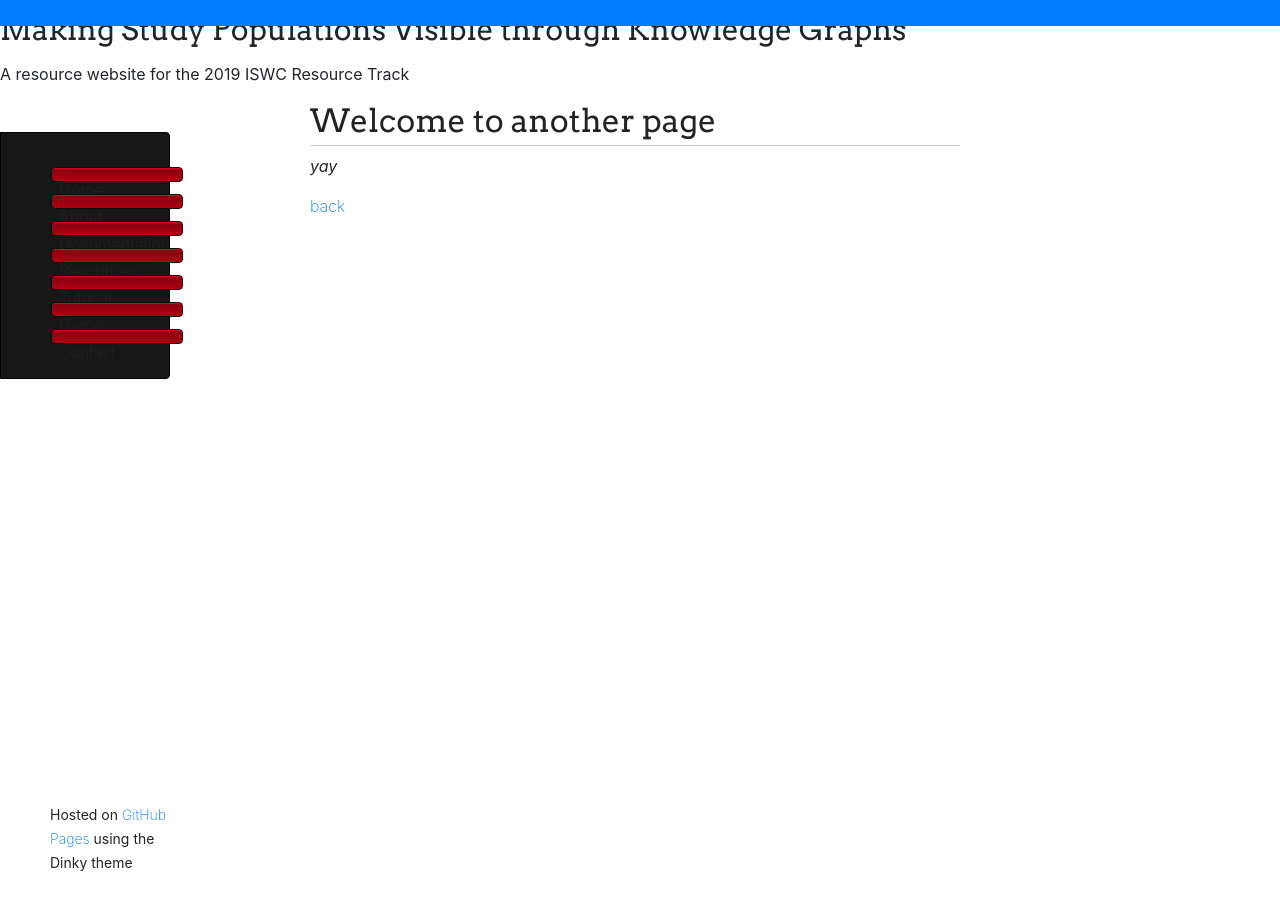
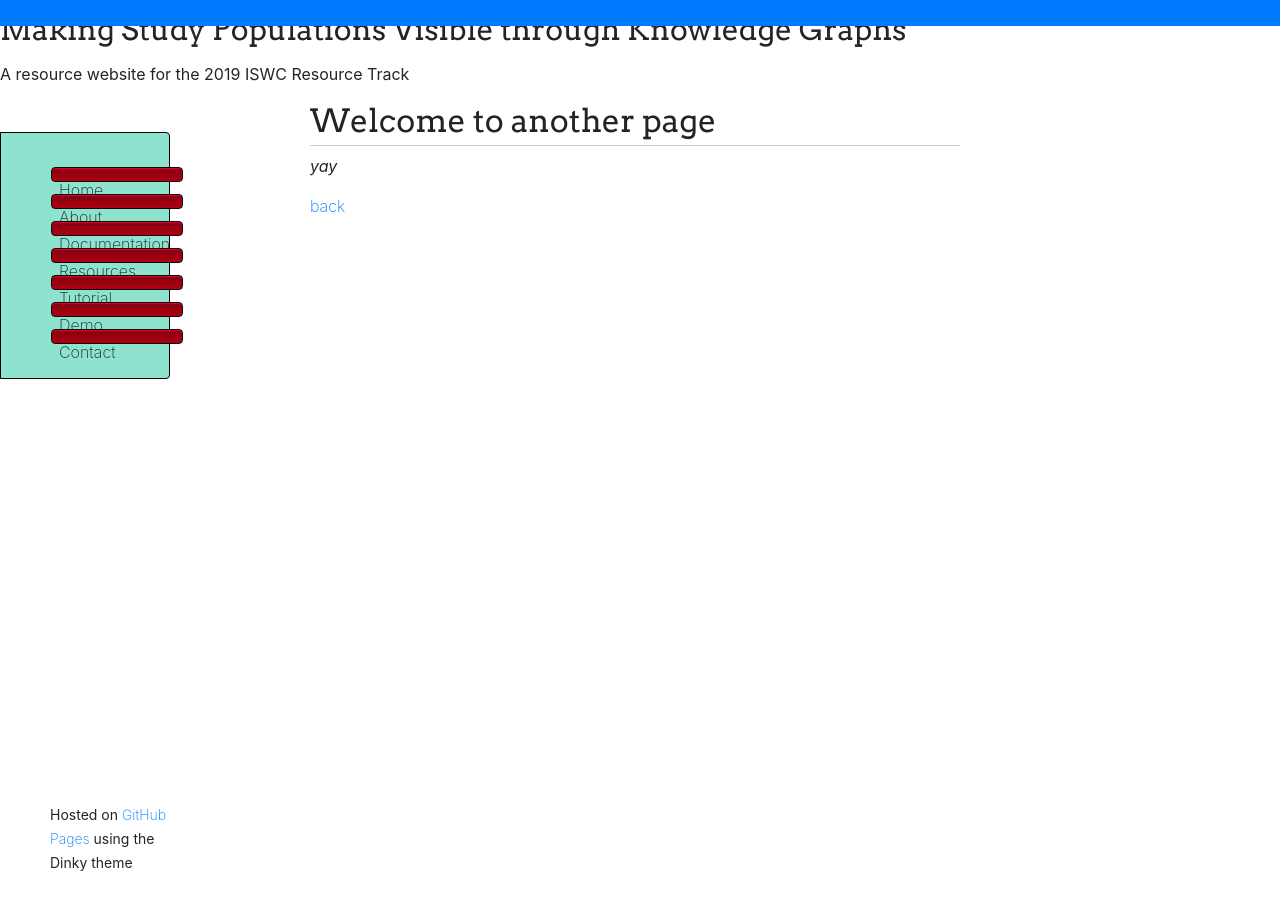
Before and after one commit to tetherless-world/study-cohort-ontology, a Jekyll site: the page built from another-page.md, in a window 1280 px wide. Built offline with Jekyll 4.4.1, drawn with Linux system fonts in a browser that asks for light colours; nearby versions of some CDN libraries; library files that are not in the unit come from our copies; our own code applies the rules of GitHub Pages for plain Markdown files.

Commit message:
Update default.html
Changing the background to green for the navbar

```diff
--- a/_layouts/default.html
+++ b/_layouts/default.html
@@ -15,8 +15,8 @@
   </head>
   <body>
     <div class="wrapper">
-      <header>
-        <ul class="navbar-nav">
+      <header style="background-color:#8DE3CE;">
+        <ul class="navbar-nav" style="background-color:#8DE3CE;">
             <li class="nav-item">
                 <a class="nav-link js-scroll-trigger" href="#">Home</a>
             </li>
```
